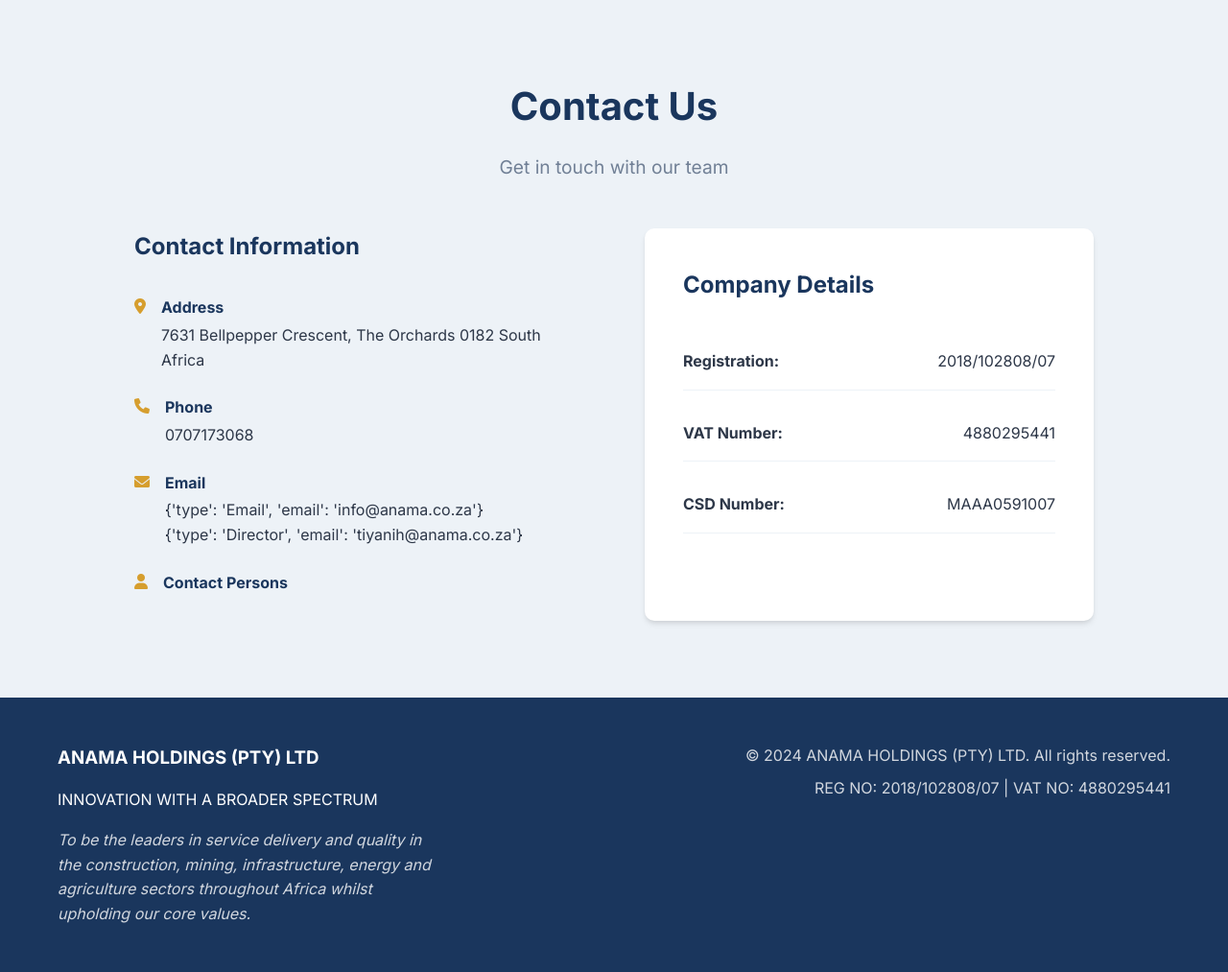
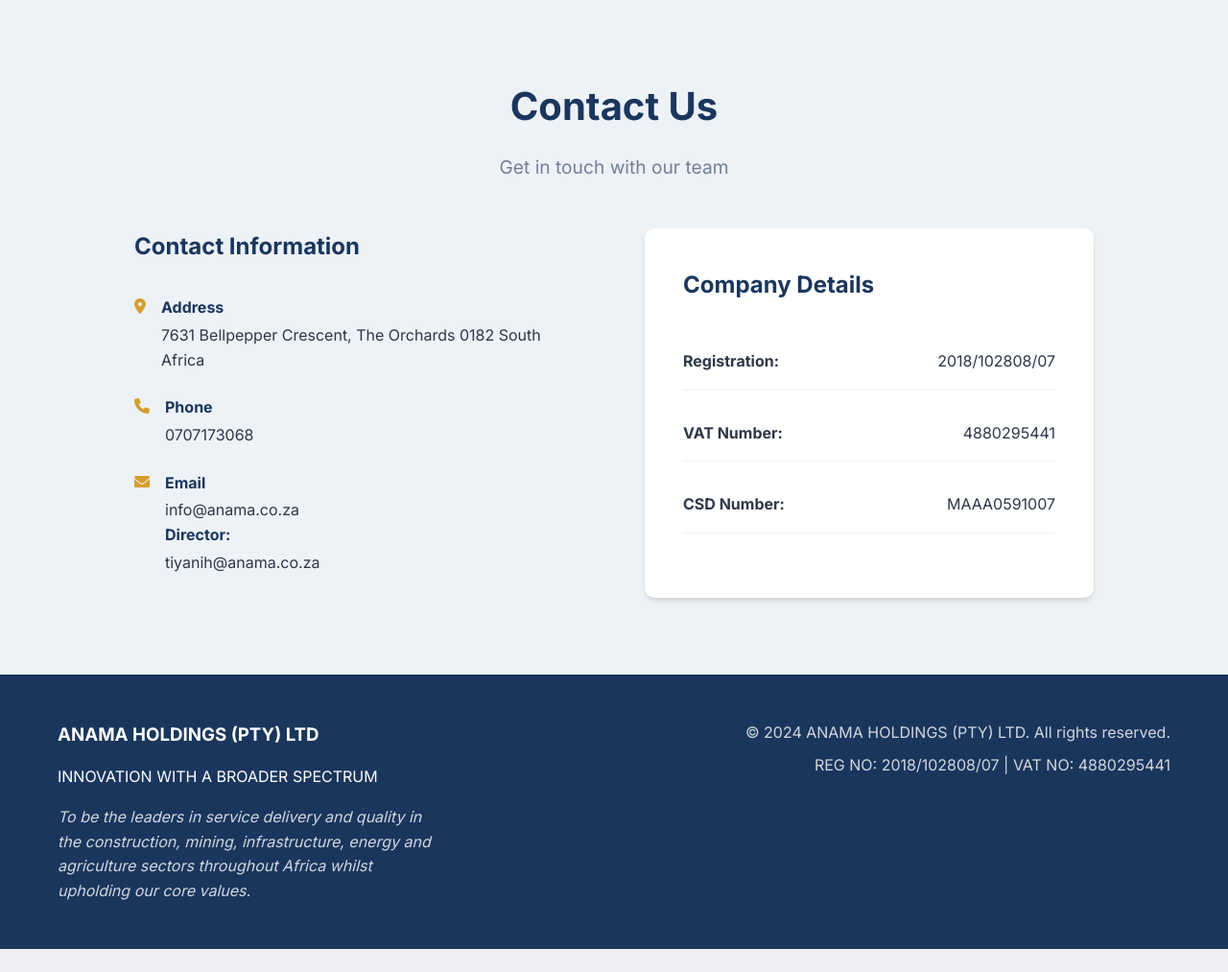
Before and after one commit to naasifveroni-creator/AnamaHoldings, a Flask app: page / in a window 1280 px wide. Shown: the part 4543-5556 px from the top of the page at 96% size. After the commit the page ends 5532 px from the top, so only its background shows below. Run offline with Flask 3, Linux system fonts and the light colour scheme.

Commit message:
Fix: Email display - show formatted emails instead of raw dict

```diff
--- a/app.py
+++ b/app.py
@@ -89,10 +89,10 @@
         'contact': {
             'address': '7631 Bellpepper Crescent, The Orchards 0182 South Africa',
             'phone': '0707173068',
-            'emails': [
-                {'type': 'Email', 'email': 'info@anama.co.za'},
-                {'type': 'Director', 'email': 'tiyanih@anama.co.za'}
-            ]
+            'emails': {
+                'general': 'info@anama.co.za',
+                'director': 'tiyanih@anama.co.za'
+            }
         }
     }
     return render_template('index.html', company=company_data)
--- a/templates/index.html
+++ b/templates/index.html
@@ -190,18 +190,8 @@
                         <i class="fas fa-envelope"></i>
                         <div>
                             <strong>Email</strong>
-                            {% for email in company.contact.emails %}
-                            <p>{{ email }}</p>
-                            {% endfor %}
-                        </div>
-                    </div>
-                    <div class="contact-item">
-                        <i class="fas fa-user"></i>
-                        <div>
-                            <strong>Contact Persons</strong>
-                            {% for person in company.contact.contacts %}
-                            <p>{{ person }}</p>
-                            {% endfor %}
+                            <p>info@anama.co.za</p>
+                            <p><strong>Director:</strong> tiyanih@anama.co.za</p>
                         </div>
                     </div>
                 </div>
```
